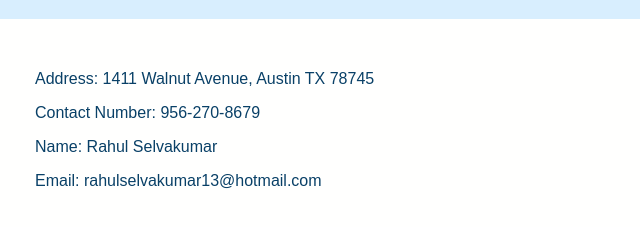
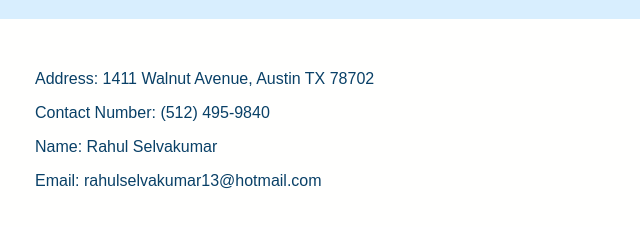
Before and after one commit to swavmango/sarumango.github.io, a plain HTML site: page index.html in a window 1280 px wide. Shown: the part 2559-2786 px from the top of the page, 0-640 px from the left. Drawn offline with Linux system fonts and the light colour scheme.

Commit message:
Update index.html

```diff
--- a/index.html
+++ b/index.html
@@ -196,8 +196,8 @@
   </div> -->
     <div class="newsletter">
       <div class="details">
-        <p>Address: 1411 Walnut Avenue, Austin TX 78745</p>
-        <p>Contact Number: 956-270-8679</p>
+        <p>Address: 1411 Walnut Avenue, Austin TX 78702</p>
+        <p>Contact Number: (512) 495-9840</p>
         <p>Name: Rahul Selvakumar</p>
         <p>Email: rahulselvakumar13@hotmail.com</p>
       </div>
```
